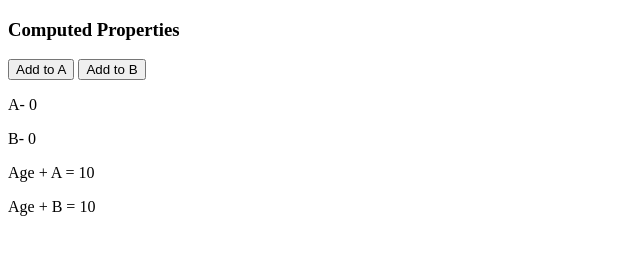
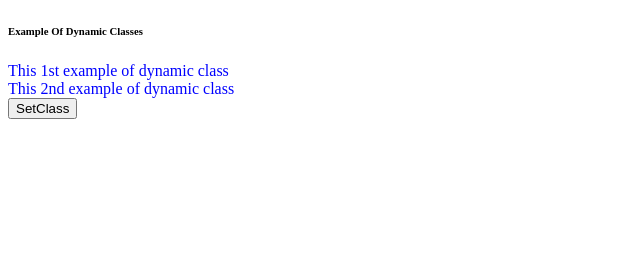
Before and after one commit to SiddiquiMonis401/FirstViewApp, a plain HTML site: page Index.html in a window 1280 px wide. Shown: the whole page, without its empty margins (0-640 px from the left). Drawn offline with nearby package versions, Linux system fonts and the light colour scheme.

Commit message:
Practising dynamic classes

```diff
--- a/App.js
+++ b/App.js
@@ -1,12 +1,14 @@
 new Vue({
   el: '#app',
   data: {
-      age:10,
-      a:0,
-      b:0,
+      isRed:false,
+      isBlue:true,
   },
   methods: {
-
+   setRed: function () {
+       this.isRed = !this.isRed;
+       this.isBlue = !this.isBlue;
+   }
 
   },
   computed:{
--- a/Index.html
+++ b/Index.html
@@ -8,22 +8,22 @@
 
 <body>
     <style>
-        .canvas {
-            height: 800px;
-            width: 1000px;
-            border: 1px solid red;
-            text-align: center;
-            padding-top: 500px;
+        .red {
+            color: red ;
+            font-size: 4rem;
+            transition:all 0.5s ease-out;
+        }
+        .blue {
+            color: blue ;
         }
     </style>
     <div id="app">
-        <h3> Computed Properties </h3>
-        <button v-on:click="a++">Add to A</button>
-        <button v-on:click="b++">Add to B</button>
-        <p>A- {{ a }}</p>
-        <p>B- {{ b }}</p>
-        <p>Age + A = {{ addToA }}</p>
-        <p>Age + B = {{ addToB }}</p>
+        <h6> Example Of Dynamic Classes </h6>
+        <div v-bind:class="{red: isRed, blue:isBlue}">This 1st example of dynamic class</div>
+        <div v-bind:class="{red: isRed, blue:isBlue}">This 2nd example of dynamic class</div>
+        <button v-on:click="setRed">
+            SetClass
+        </button>
 
     </div>
 
```
